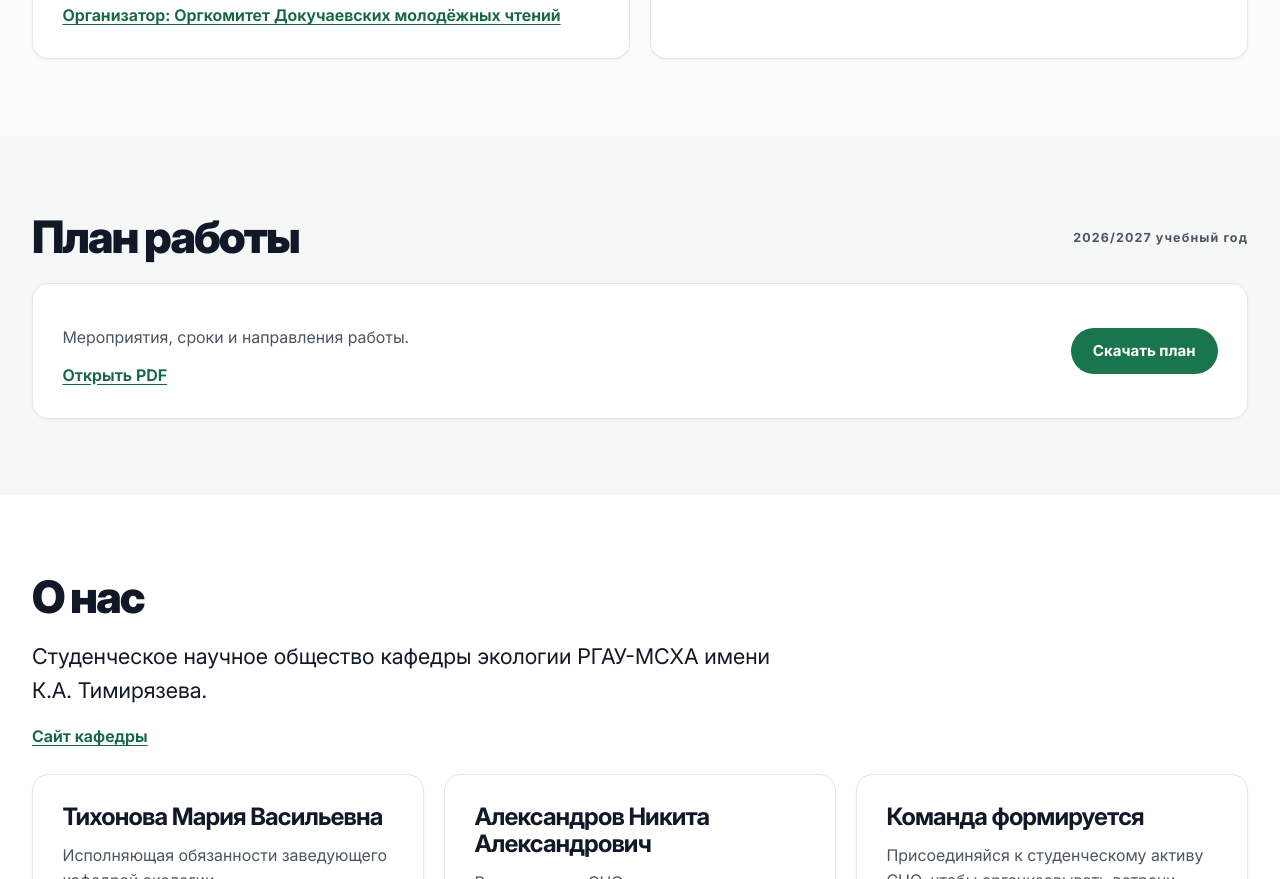
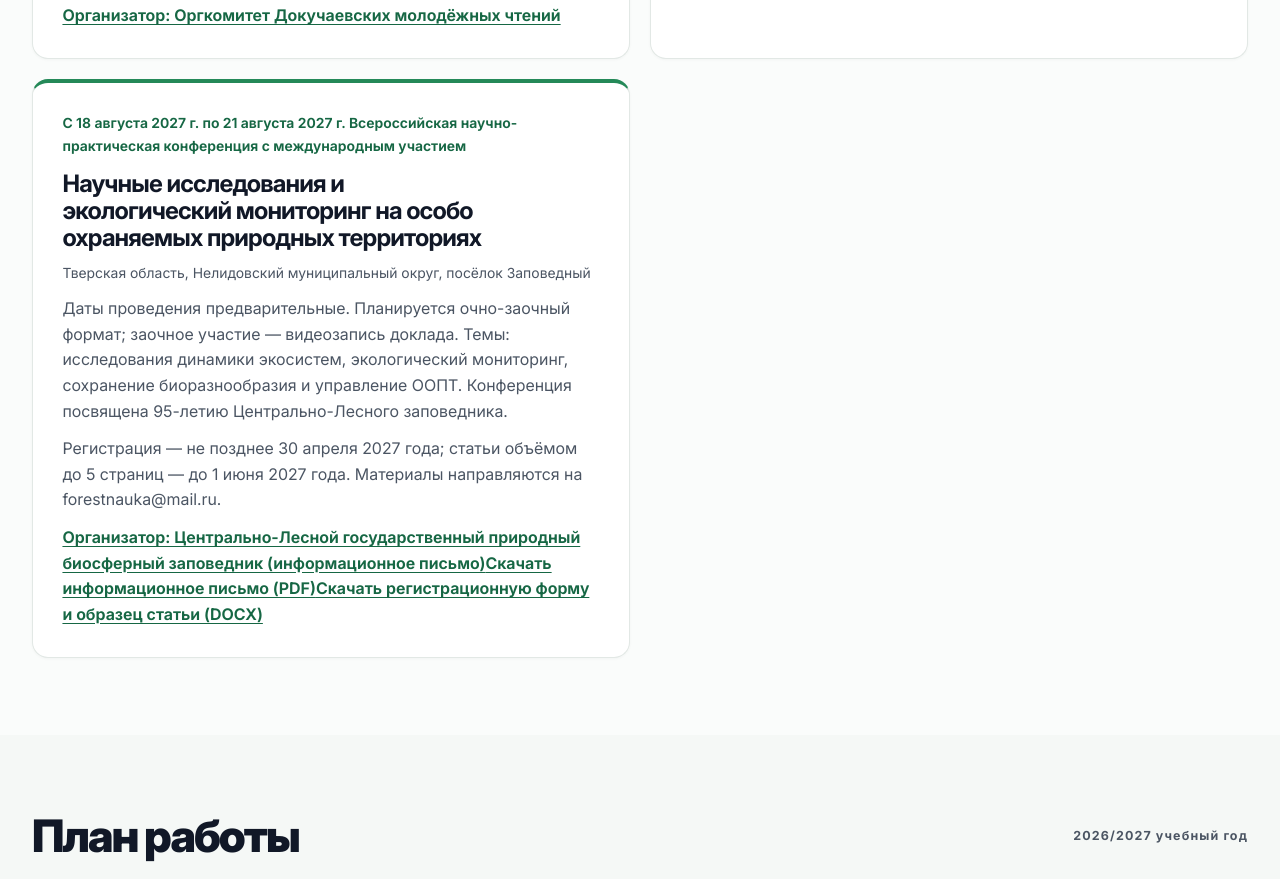
Before and after one commit to AlexGrabli/ECO_ScienceComm, a plain HTML site: page index.html in a window 1280 px wide. Shown: the part 1852-2731 px from the top of the page. Drawn offline with Linux system fonts and the light colour scheme.

Commit message:
Добавить конференцию Центрально-Лесного заповедника

```diff
--- a/index.html
+++ b/index.html
@@ -8,8 +8,8 @@
   <title>СНО кафедры экологии | РГАУ-МСХА имени К.А. Тимирязева</title>
   <link rel="icon" href="./favicon.svg" type="image/svg+xml">
   <link rel="stylesheet" href="./styles.css?v=9406369a90f8">
-  <script src="./site-config.js?v=19f0729e0aa1" defer></script>
-  <script src="./script.js?v=e2b6d660384e" defer></script>
+  <script src="./site-config.js?v=8feb736e88a2" defer></script>
+  <script src="./script.js?v=f850671091c8" defer></script>
 </head>
 <body>
   <a class="skip-link" href="#main">Перейти к содержанию</a>
@@ -74,6 +74,16 @@
         <p>Для студентов, аспирантов, молодых научных сотрудников и преподавателей вузов. Направления включают биоразнообразие, биомониторинг, устойчивое развитие экосистем, агротехнологии и физиологию растений.</p>
         <p class="publication-deadline-note">Регистрация и подача тезисов — до 1 февраля 2027 года; для школьников регистрация — до 1 марта 2027 года.</p>
         <a class="text-link publication-source" href="https://biosystemsconf.unn.ru/">Организатор: ННГУ имени Н.И. Лобачевского, оргкомитет конференции</a>
+      </article>
+      <article class="publication">
+        <p class="publication-meta"><time datetime="2027-08-18">С 18 августа 2027 г. по 21 августа 2027 г.</time> Всероссийская научно-практическая конференция с международным участием</p>
+        <h3><a href="https://alexgrabli.github.io/ECO_ScienceComm/assets/central-forest-conference-2027.pdf">Научные исследования и экологический мониторинг на особо охраняемых природных территориях</a></h3>
+        <p class="publication-location">Тверская область, Нелидовский муниципальный округ, посёлок Заповедный</p>
+        <p>Даты проведения предварительные. Планируется очно-заочный формат; заочное участие — видеозапись доклада. Темы: исследования динамики экосистем, экологический мониторинг, сохранение биоразнообразия и управление ООПТ. Конференция посвящена 95-летию Центрально-Лесного заповедника.</p>
+        <p class="publication-deadline-note">Регистрация — не позднее 30 апреля 2027 года; статьи объёмом до 5 страниц — до 1 июня 2027 года. Материалы направляются на forestnauka@mail.ru.</p>
+        <a class="text-link publication-source" href="https://alexgrabli.github.io/ECO_ScienceComm/assets/central-forest-conference-2027.pdf">Организатор: Центрально-Лесной государственный природный биосферный заповедник (информационное письмо)</a>
+        <a class="text-link publication-source" href="./assets/central-forest-conference-2027.pdf" download>Скачать информационное письмо (PDF)</a>
+        <a class="text-link publication-source" href="./assets/central-forest-registration-article-2027.docx" download>Скачать регистрационную форму и образец статьи (DOCX)</a>
       </article>
       <!-- opportunities:end -->
       </div>
--- a/script.js
+++ b/script.js
@@ -91,6 +91,14 @@
         pdf.textContent = "Скачать информационное письмо (PDF)";
         article.append(pdf);
       }
+      if (external && /^\.\/assets\/[a-zA-Z0-9._-]+\.docx$/.test(item.docx || "")) {
+        const docx = document.createElement("a");
+        docx.className = "text-link publication-source";
+        docx.href = item.docx;
+        docx.download = "";
+        docx.textContent = "Скачать регистрационную форму и образец статьи (DOCX)";
+        article.append(docx);
+      }
       container.append(article);
     });
   }
--- a/site-config.js
+++ b/site-config.js
@@ -24,6 +24,19 @@ window.SNO_CONFIG = {
   // { title: "Название", type: "Конференция", date: "2027-03-15", deadline: "2027-02-01",
   //   summary: "Для кого, формат и условия участия", source: "Организатор", url: "https://..." }
   opportunities: [
+    {
+      title: "Научные исследования и экологический мониторинг на особо охраняемых природных территориях",
+      type: "Всероссийская научно-практическая конференция с международным участием",
+      date: "2027-08-18",
+      endDate: "2027-08-21",
+      location: "Тверская область, Нелидовский муниципальный округ, посёлок Заповедный",
+      summary: "Даты проведения предварительные. Планируется очно-заочный формат; заочное участие — видеозапись доклада. Темы: исследования динамики экосистем, экологический мониторинг, сохранение биоразнообразия и управление ООПТ. Конференция посвящена 95-летию Центрально-Лесного заповедника.",
+      deadlineNote: "Регистрация — не позднее 30 апреля 2027 года; статьи объёмом до 5 страниц — до 1 июня 2027 года. Материалы направляются на forestnauka@mail.ru.",
+      source: "Центрально-Лесной государственный природный биосферный заповедник (информационное письмо)",
+      url: "https://alexgrabli.github.io/ECO_ScienceComm/assets/central-forest-conference-2027.pdf",
+      pdf: "./assets/central-forest-conference-2027.pdf",
+      docx: "./assets/central-forest-registration-article-2027.docx"
+    },
     {
       title: "Биосистемы: организация, поведение, управление",
       type: "80-я Всероссийская конференция молодых учёных с международным участием",
```
Also changed, not shown: 3 other files.
